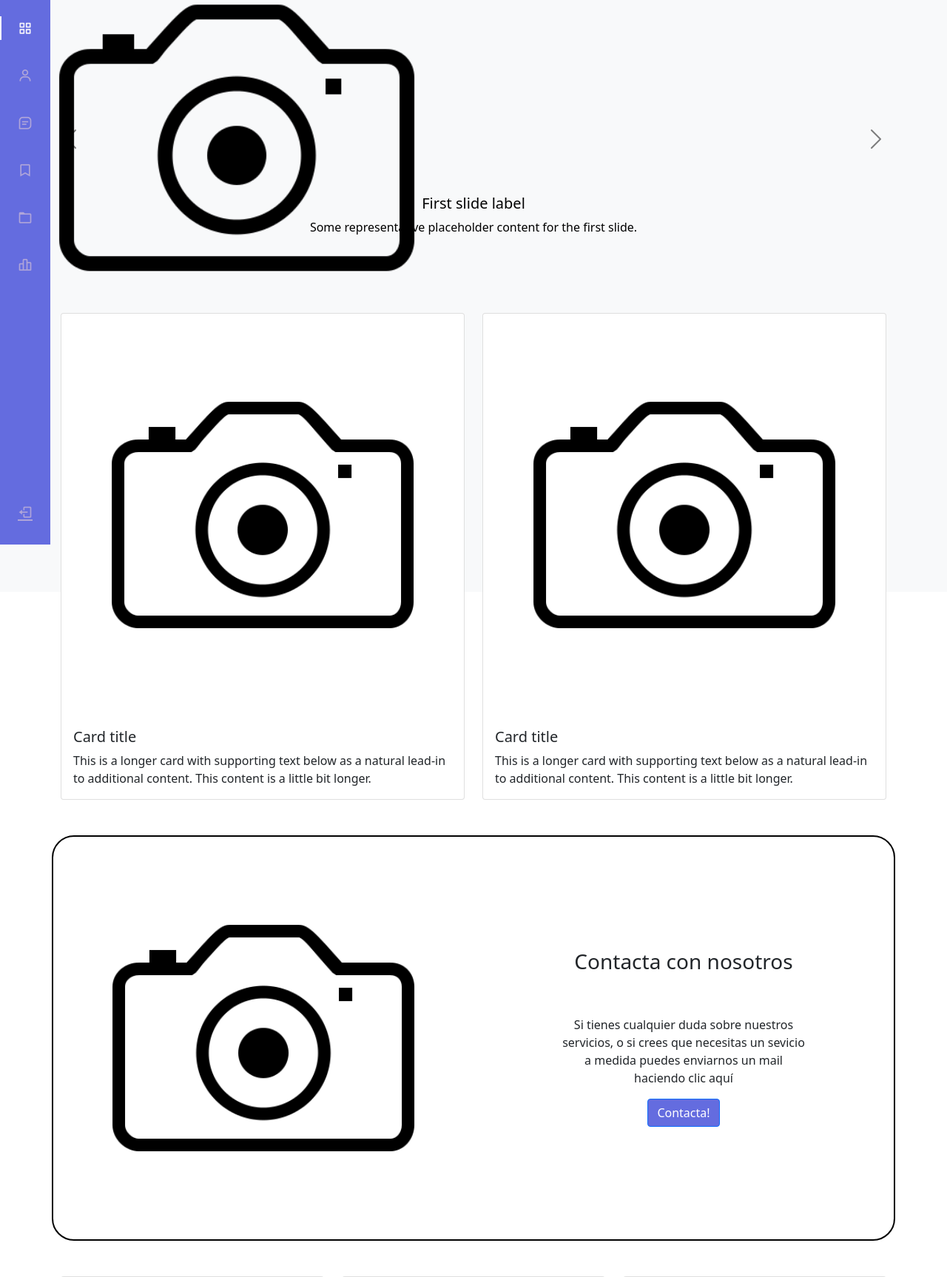
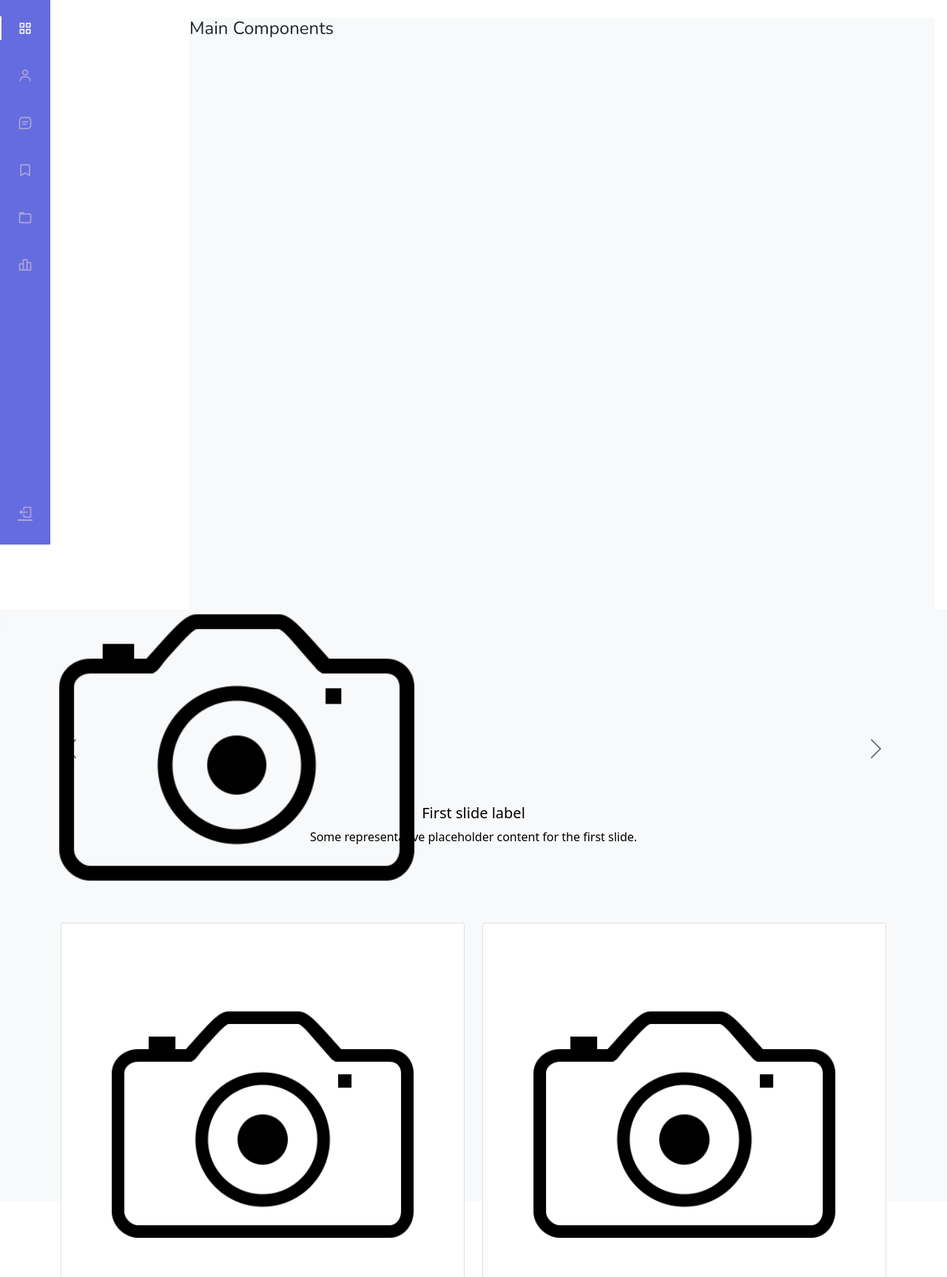
Before and after one commit to joellpz/confid, a PHP site: page /index.php in a window 1280 px wide. Shown: the part 64-1790 px from the top of the page at 74% size. Run offline with PHP 8.4, Linux system fonts and the light colour scheme; the visitor is signed in with stand-in values (Sample User, id 1); tables that the repository leaves empty or names only in its code hold one stand-in row (values such as "Sample post").

Commit message:
nada importante solo cambio de coassa

```diff
--- a/header.php
+++ b/header.php
@@ -47,6 +47,7 @@
         $consulta_trabajadores = "SELECT idUsuario FROM trabajadores WHERE idUsuario = '$_SESSION[user_id]'";
         $trabajadores = mysqli_query($conn, $consulta_trabajadores);
         $row_trab = mysqli_fetch_array($trabajadores);
+        echo "trabja";
         if($row_trab){
             $trabajador = true;
             $cliente = false;
@@ -54,8 +55,10 @@
             $consulta_clientes = "SELECT idUsuario FROM clientes WHERE idUsuario = '$_SESSION[user_id]'";
             $clientes = mysqli_query($conn, $consulta_clientes);
             $row_cli = mysqli_fetch_array($clientes);
+            echo "cli";
             if ($row_cli){
                 $cliente = true;
+                echo "trabjacliente";
                 $trabajador = false;
             }
         }
@@ -151,6 +154,9 @@
                     </a>
                 </nav>
             </div>
+            <div class="height-100 bg-light">
+            <h4>Main Components</h4>
+        </div>
         </section>
     <?php
         } else {
--- a/php/login.php
+++ b/php/login.php
@@ -16,12 +16,13 @@ if (isset($_POST['login'])) {
     $result = mysqli_query($conn, $consulta);
 
     if ($row = mysqli_fetch_array($result)) {
-        $_SESSION['user_id'] = $row['idUsuario'];
+        $_SESSION['user_id'] = $row['idUsuarios'];
         $_SESSION['user_passwd'] = $row['passwd'];
         $_SESSION['user_name'] = $row['nombre'];
         $_SESSION['user_email'] = $row['email'];
+        header('Location: ../index.php');
     }
-    header('Location: ../index.php');
+
 
 }
 ?>
```
